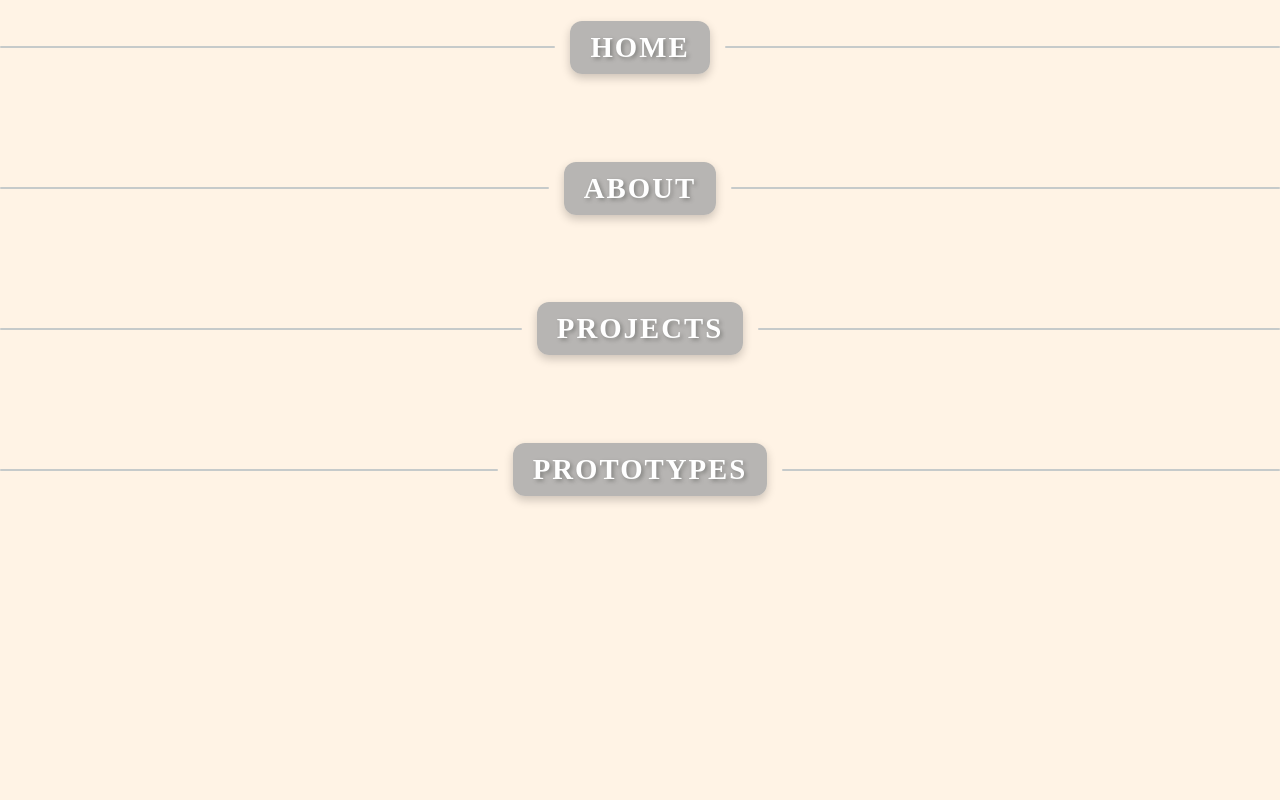
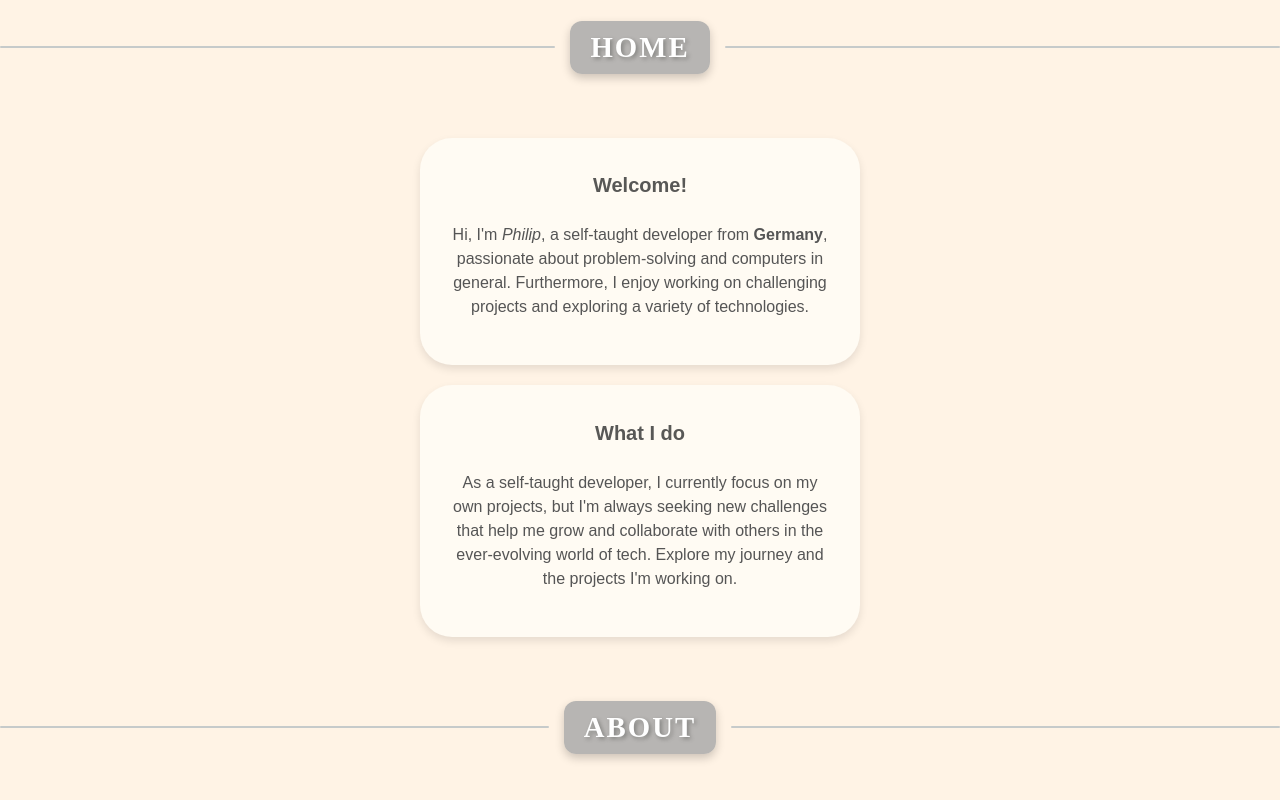
Before and after one commit to phbruemmer/personal-website, a Vue app: page / in a window 1280 px wide. Shown: the part 588-1388 px from the top of the page. Before the commit the page ends 1128 px from the top, so only its background shows below. Built offline with nearby package versions, Linux system fonts and the light colour scheme.

Commit message:
- Added Box.vue to dispay simple content in a box - Added DefaultLink.vue to be able to add a default link into a normal text to reference to another element.

```diff
--- /dev/null
+++ b/src/components/DefaultLink.vue
@@ -0,0 +1,43 @@
+<template>
+  <a :href="reference" @click.prevent="scrollToTarget"><slot /></a>
+</template>
+
+<script>
+export default {
+  name: "DefaultLink",
+  props: {
+    reference: {
+      type: String,
+      required: true,
+    },
+  },
+
+  methods: {
+    scrollToTarget() {
+      const element = document.getElementById(this.reference);
+
+      if (element) {
+        element.scrollIntoView({
+          behavior: "smooth",
+          block: "start",
+        });
+      } else {
+        console.error("Couldn't find: " + this.reference);
+      }
+    },
+  },
+};
+</script>
+
+<style scoped>
+a {
+  font-size: 16px;
+  color: #555;
+  line-height: 1.5;
+  text-decoration: None;
+}
+
+a:hover {
+  text-decoration: underline;
+}
+</style>
--- /dev/null
+++ b/src/components/MainPage/Box.vue
@@ -0,0 +1,113 @@
+<template>
+  <div
+    class="box-container"
+    @mouseover="showLikeButton = true"
+    @mouseleave="showLikeButton = false"
+  >
+    <h2 class="box-title">{{ title }}</h2>
+    <p class="box-text"><slot /></p>
+
+    <transition name="fade">
+      <!-- v-if = Directive used to conditionally render elements in vue.js :) -->
+      <button
+        v-if="showLikeButton"
+        class="like-button"
+        :class="{ liked: liked }"
+        @click="toggleLike"
+      >
+        {{ liked ? "❤️" : "❤" }} {{ likes }}
+      </button>
+    </transition>
+  </div>
+</template>
+
+<script>
+export default {
+  name: "Box",
+  props: {
+    title: {
+      type: String,
+    },
+  },
+  data() {
+    return {
+      likes: 0,
+      liked: false,
+      showLikeButton: false,
+    };
+  },
+  methods: {
+    toggleLike() {
+      if (this.liked) {
+        this.likes--;
+      } else {
+        this.likes++;
+      }
+      this.liked = !this.liked;
+    },
+  },
+};
+</script>
+
+<style scoped>
+.box-container {
+  position: relative;
+  width: 100%;
+  max-width: 400px;
+  margin: 20px auto;
+  padding: 20px;
+  background-color: #fffbf3;
+  border-radius: 32px;
+  box-shadow: 0 4px 8px rgba(0, 0, 0, 0.1);
+  font-family: "Arial", sans-serif;
+  transition: all 0.3s ease-in-out;
+}
+
+.box-title {
+  font-size: 20px;
+  color: #333333d1;
+  margin-bottom: 12px;
+  text-align: center;
+  font-weight: 600;
+}
+
+.box-text {
+  font-size: 16px;
+  color: #555;
+  text-align: center;
+  line-height: 1.5;
+  padding: 10px;
+}
+
+.like-button {
+  position: absolute;
+  bottom: 10px;
+  right: 10px;
+  background-color: #ff4d4d;
+  color: white;
+  border: none;
+  border-radius: 20px;
+  padding: 6px 12px;
+  cursor: pointer;
+  font-size: 14px;
+  transition: transform 0.2s, background-color 0.3s;
+}
+
+.like-button.liked {
+  background-color: white;
+  color: #ff4d4d;
+}
+
+.like-button:hover {
+  transform: scale(1.1);
+}
+
+.fade-enter-active,
+.fade-leave-active {
+  transition: opacity 0.5s;
+}
+.fade-enter,
+.fade-leave-to {
+  opacity: 0;
+}
+</style>
--- /dev/null
+++ b/src/components/MainPage/Home/Home.vue
@@ -0,0 +1,31 @@
+<template>
+  <Box title="Welcome!">
+    Hi, I'm <i>Philip</i>, a self-taught developer from <b>Germany</b>,
+    passionate about problem-solving and computers in general. Furthermore, I
+    enjoy working on challenging projects and exploring a variety of
+    technologies.
+  </Box>
+
+  <Box title="What I do">
+    As a self-taught developer, I currently focus on my own projects, but I'm
+    always seeking new challenges that help me grow and collaborate with others
+    in the ever-evolving world of tech. Explore my
+    <DefaultLink reference="About">journey</DefaultLink> and the
+    <DefaultLink reference="Projects">projects</DefaultLink> I'm working on.
+  </Box>
+</template>
+
+<script>
+import Box from "@/components/MainPage/Box.vue";
+import DefaultLink from "@/components/DefaultLink.vue";
+
+export default {
+  name: "Home",
+  components: {
+    Box,
+    DefaultLink,
+  },
+};
+</script>
+
+<style scoped></style>
--- a/src/components/MainPage/Welcome.vue
+++ b/src/components/MainPage/Welcome.vue
@@ -1,6 +1,6 @@
 <template>
   <div class="center">
-    <h1 class="typewriter">{{ message }}</h1>
+    <h1 class="typewriter">~ {{ message }}</h1>
   </div>
 </template>
 
@@ -12,21 +12,21 @@ export default {
       message: "",
       /* Messages to display (in order) */
       messages: [
-        "Welcome!",
-        "Willkommen!",
-        "Hello.",
-        "Hallo!",
-        "Bonjour!",
-        "Hola!",
-        "Ciao!",
-        "God dag!",
-        "Salut!",
-        "Bienvenidos!",
-        "Benvenuto!",
-        "Velkommen!",
-        "Guten Tag!",
-        "Buenas tardes!",
-        "Buongiorno!",
+        "Welcome! ~",
+        "Willkommen! ~",
+        "Hello. ~",
+        "Hallo! ~",
+        "Bonjour! ~",
+        "Hola! ~",
+        "Ciao! ~",
+        "God dag! ~",
+        "Salut! ~",
+        "Bienvenidos! ~",
+        "Benvenuto! ~",
+        "Velkommen! ~",
+        "Guten Tag! ~",
+        "Buenas tardes! ~",
+        "Buongiorno! ~",
       ],
       currentMessageIndex: 0,
     };
@@ -100,4 +100,8 @@ export default {
     border-color: transparent;
   }
 }
+
+h1:hover {
+  cursor: default;
+}
 </style>
--- a/src/views/HomeView.vue
+++ b/src/views/HomeView.vue
@@ -1,6 +1,7 @@
 <template>
   <Welcome />
   <SectionSeperator id="Home"> Home </SectionSeperator>
+  <Home />
   <SectionSeperator id="About"> About </SectionSeperator>
   <SectionSeperator id="Projects"> Projects </SectionSeperator>
   <SectionSeperator id="Prototypes"> Prototypes </SectionSeperator>
@@ -9,12 +10,14 @@
 <script>
 import Welcome from "@/components/MainPage/Welcome.vue";
 import SectionSeperator from "@/components/Separators/SectionSeperator.vue";
+import Home from "@/components/MainPage/Home/Home.vue";
 
 export default {
   name: "HomeView",
   components: {
     Welcome,
     SectionSeperator,
+    Home,
   },
 };
 </script>
```
Also changed, not shown: src/assets/logo.png (deleted).
